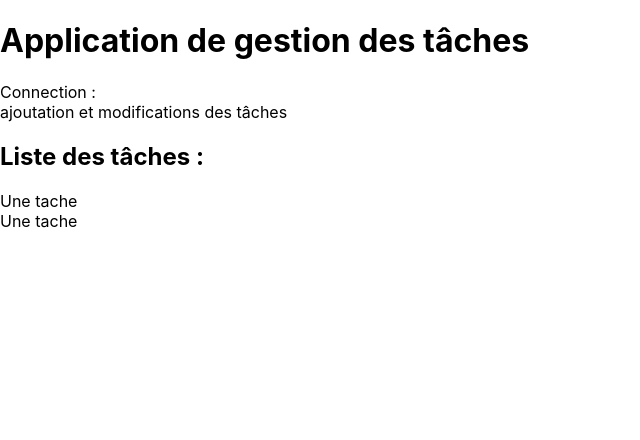
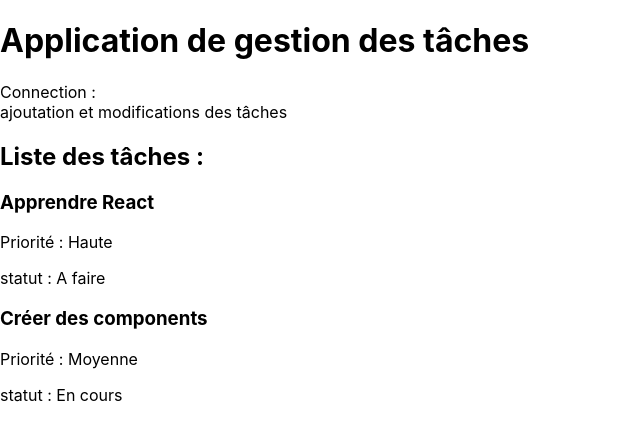
Before and after one commit to JineneBhr44/task-managapp, a React (Create React App) app: page / in a window 1280 px wide. Shown: the top 440 px of the page, without its empty margins (0-640 px from the left). Built offline with nearby package versions, Linux system fonts and the light colour scheme.

Commit message:
git add . git commit -m "Add TaskList and TaskItem with props"

```diff
--- a/src/App.js
+++ b/src/App.js
@@ -6,12 +6,26 @@ import Login from "./components/login";
 import Taskform from "./components/taskForm";
 import Tasklist from "./components/tasklist";
 function App() {
+  const tasks=[
+    {
+      id:1,
+      title:"Apprendre React",
+      priority :"Haute",
+      status :"A faire",
+    },
+    {
+      id:2,
+      title:"Créer des components",
+      priority :"Moyenne",
+      status :"En cours",
+    }
+  ];
   return (
     <div>
       <Header />
       <Login />
       <Taskform />
-      <Tasklist />
+      <Tasklist tasks={tasks}/>
     </div>
   );
 }
--- a/src/components/login.js
+++ b/src/components/login.js
@@ -4,4 +4,4 @@ function Login(){
         <div>Connection :</div>
     );
 }
-export default Login;
+export default Login ;
--- a/src/components/taskitem.js
+++ b/src/components/taskitem.js
@@ -1,7 +1,17 @@
 import React from "react";
-function Taskitem(){
+function Taskitem({title, priority, status}){
     return (
-        <div>Une tache</div>
+        <div>
+            <h3>
+                { title }
+            </h3>
+            <p>
+                Priorité : {priority}
+            </p>
+            <p>
+                statut : {status}
+            </p>
+        </div>
     );
 }
 export default Taskitem;
--- a/src/components/tasklist.js
+++ b/src/components/tasklist.js
@@ -1,13 +1,19 @@
 import React from "react";
 import Taskitem from "./taskitem";
 
-function Tasklist(){
+function Tasklist(props){
 
     return(
         <div>
         <h2>Liste des tâches :</h2>
-        <Taskitem />
-        <Taskitem />
+        {props.tasks.map((task) => (
+            <Taskitem
+                key={task.id}
+                title={task.title}
+                priority={task.priority}
+                status={task.status}
+            />
+        ))}
         </div>
     );
 }
```
Also changed, not shown: 1 other file (tests, documents, lock files or other folders).
